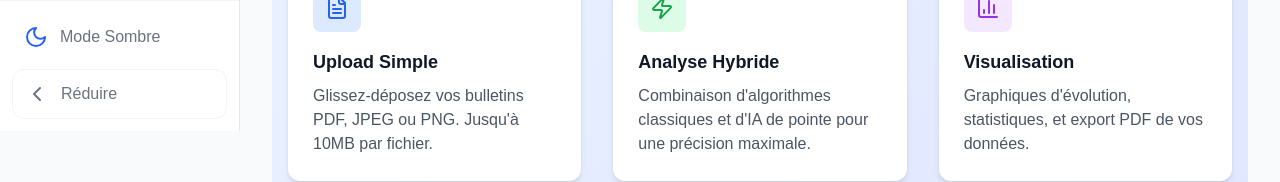
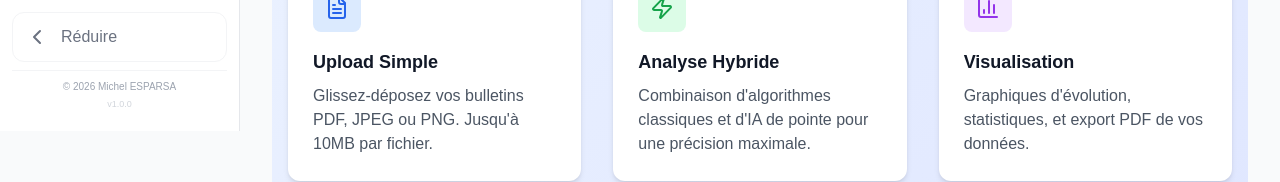
Before and after one commit to gorkamorka13/paiepro, a Next.js app: page / in a window 1280 px wide. Shown: the part 669-851 px from the top of the page. Built offline with nearby package versions, Linux system fonts and the light colour scheme; no server answers.

Commit message:
4 versiooning crédits

```diff
--- a/components/Sidebar.tsx
+++ b/components/Sidebar.tsx
@@ -5,6 +5,7 @@ import { usePathname } from 'next/navigation';
 import { Home, BarChart3, Settings, HelpCircle, ChevronLeft, ChevronRight, FileText, Sun, Moon, Menu, X } from 'lucide-react';
 import { useState, useEffect } from 'react';
 import { useTheme } from 'next-themes';
+import packageInfo from '../package.json';
 
 export function Sidebar() {
     const pathname = usePathname();
@@ -143,6 +144,21 @@ export function Sidebar() {
                             </>
                         )}
                     </button>
+                    {/* Credits & Version */}
+                    <div className="mt-4 px-3 py-2 text-center border-t border-gray-100 dark:border-gray-800">
+                        {!isCollapsed ? (
+                            <div className="space-y-1">
+                                <p className="text-[10px] text-gray-400 dark:text-gray-500 font-medium">
+                                    © {new Date().getFullYear()} Michel ESPARSA
+                                </p>
+                                <p className="text-[9px] text-gray-300 dark:text-gray-600">
+                                    v{packageInfo.version}
+                                </p>
+                            </div>
+                        ) : (
+                            <div className="text-[10px] text-gray-400 font-bold">ME</div>
+                        )}
+                    </div>
                 </div>
             </aside>
         </>
--- a/package.json
+++ b/package.json
@@ -4,7 +4,7 @@
   "private": true,
   "scripts": {
     "dev": "next dev --turbopack",
-    "build": "prisma generate && next build",
+    "build": "node scripts/update-version.js && prisma generate && next build",
     "start": "next start",
     "lint": "next lint",
     "type-check": "tsc --noEmit",
```
Also changed, not shown: scripts/update-version.js (added, +14 -0 lines), 1 other file (tests, documents, lock files or other folders).
